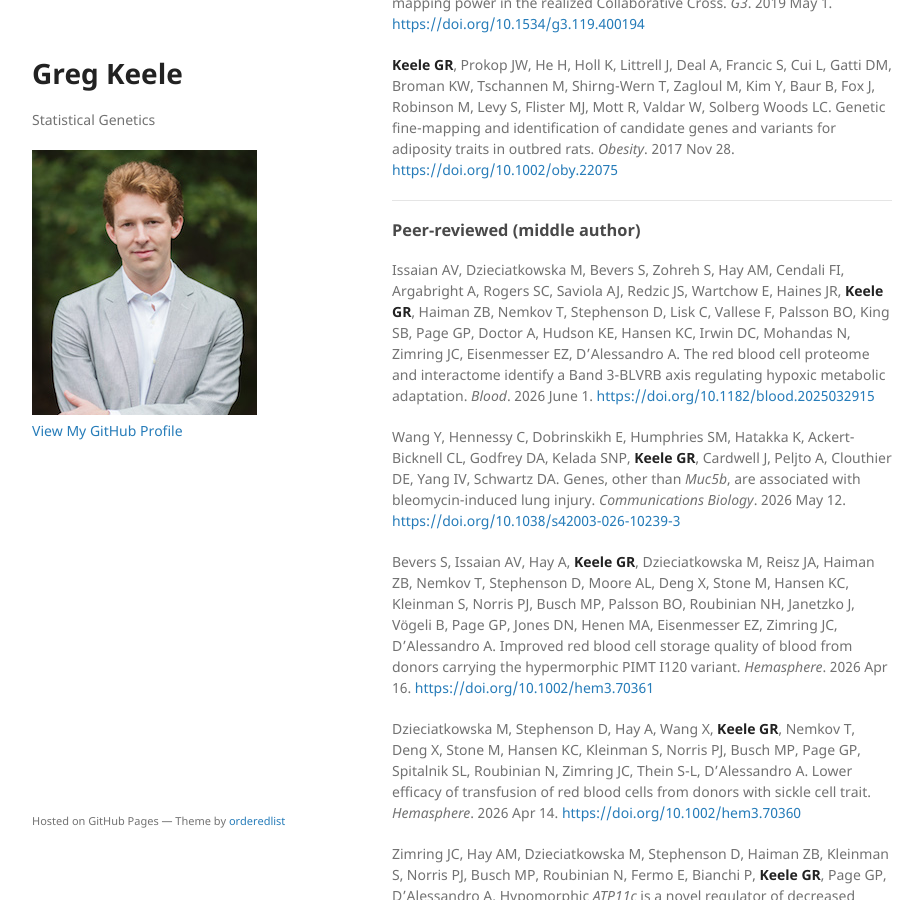
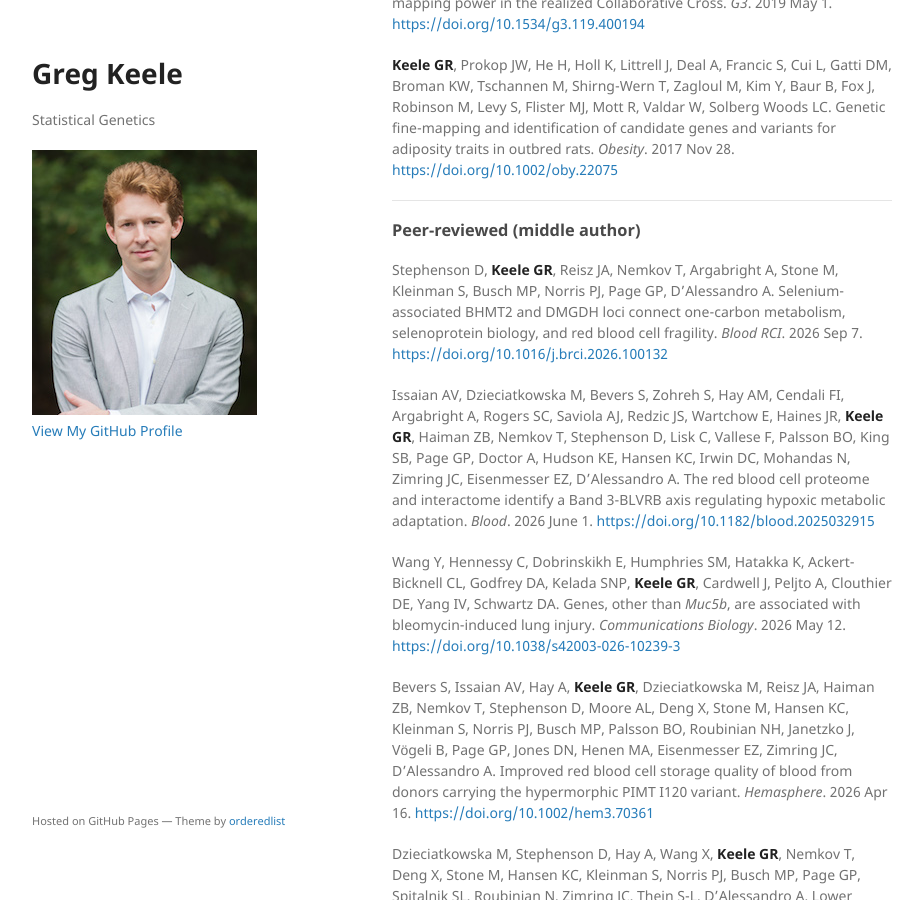
Before and after one commit to gkeele/gkeele.github.io, a Jekyll site: the page built from publications.md, in a window 1280 px wide and 900 px high, scrolled down 2820 px. Shown: the whole window, without its empty margins (178-1101 px from the left). Built offline with Jekyll 4.4.1, drawn with Linux system fonts in a browser that asks for light colours; our own code applies the rules of GitHub Pages for plain Markdown files.

Commit message:
Added selenium paper

```diff
--- a/publications.md
+++ b/publications.md
@@ -62,6 +62,8 @@ Lerner AM<sup>\*</sup>, Hepperla AJ<sup>\*</sup>, **Keele GR**<sup>\*</sup>, Mer
 ___
 
 ### Peer-reviewed (middle author)
+
+Stephenson D, **Keele GR**, Reisz JA, Nemkov T, Argabright A, Stone M, Kleinman S, Busch MP, Norris PJ, Page GP, D'Alessandro A. Selenium-associated BHMT2 and DMGDH loci connect one-carbon metabolism, selenoprotein biology, and red blood cell fragility. *Blood RCI*. 2026 Sep 7. [https://doi.org/10.1016/j.brci.2026.100132](https://doi.org/10.1016/j.brci.2026.100132)
 
 Issaian AV, Dzieciatkowska M, Bevers S, Zohreh S, Hay AM, Cendali FI, Argabright A, Rogers SC, Saviola AJ, Redzic JS, Wartchow E, Haines JR, **Keele GR**, Haiman ZB, Nemkov T, Stephenson D, Lisk C, Vallese F, Palsson BO, King SB, Page GP, Doctor A, Hudson KE, Hansen KC, Irwin DC, Mohandas N, Zimring JC, Eisenmesser EZ, D'Alessandro A. The red blood cell proteome and interactome identify a Band 3-BLVRB axis regulating hypoxic metabolic adaptation. *Blood*. 2026 June 1. [https://doi.org/10.1182/blood.2025032915](https://doi.org/10.1182/blood.2025032915)
 
```
